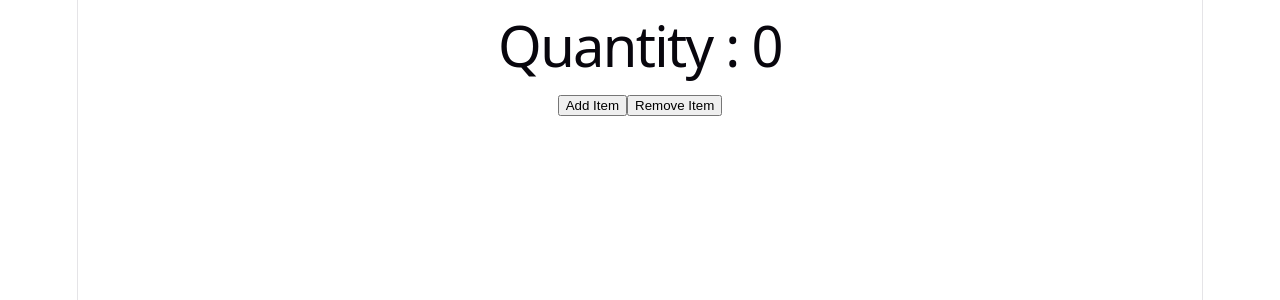
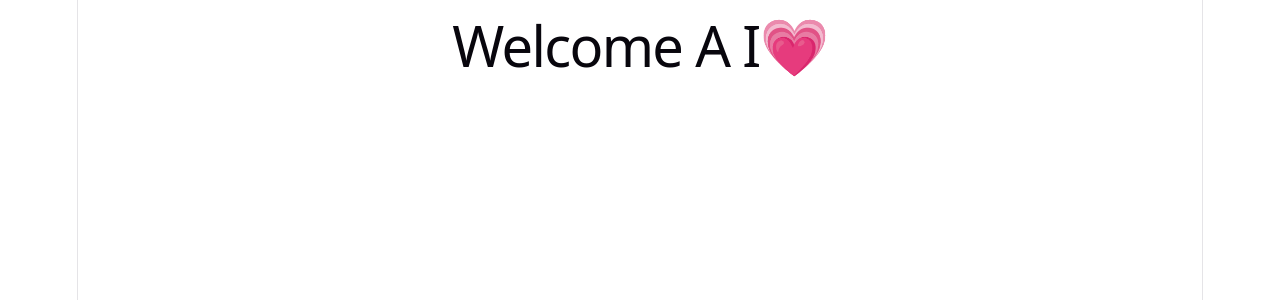
Before and after one commit to ishaagarwal18/FSD, a React app: page / in a window 1280 px wide. Shown: the top 300 px of the page. Built offline with nearby package versions, Linux system fonts and the light colour scheme; the HTML template or start-up script is replaced by a standard one.

Commit message:
useContext code1 PC1,C1,C2

```diff
--- /dev/null
+++ b/src/C1.jsx
@@ -0,0 +1,8 @@
+import C2 from "./C2";
+function C1() {
+    return (
+        <C2/>
+    );
+}
+
+export default C1;
--- /dev/null
+++ b/src/C2.jsx
@@ -0,0 +1,12 @@
+import {Fname,Lname} from "./PC1";
+import { useContext, useState } from "react";
+function C2(){
+    const fn=useContext(Fname);
+    const ln=useContext(Lname);
+    return (
+        <>
+            <h1>Welcome {fn} {ln}</h1>
+        </>
+    )
+}
+export default C2;
--- /dev/null
+++ b/src/PC1.jsx
@@ -0,0 +1,23 @@
+//write a react js program to perform the following task
+// create 1 main file named PC.jsx and other 2 component files C1.jsx and C2.jsx
+// pass fname and lname from PC.jsx to C2.jsx file and display welcome fname lname in browser
+
+import { createContext } from "react";
+
+import C1 from "./C1";
+const Fname=createContext();
+const Lname=createContext();
+
+function PC(){
+    return (
+        <>
+            <Fname.Provider value="A">
+                <Lname.Provider value="I💗">
+                    <C1 />
+                </Lname.Provider>
+            </Fname.Provider>
+        </>
+    )
+}
+export default PC;
+export {Fname,Lname};
--- a/src/main.jsx
+++ b/src/main.jsx
@@ -25,7 +25,8 @@ import './index.css'
 // import Practice from './practice.jsx'
 // import UR1 from './UR1'
 // import UR2 from './UR2'
-import UR3 from './UR3'
+// import UR3 from './UR3'
+import PC1 from './PC1.jsx'
 
 createRoot(document.getElementById('root')).render(
   <StrictMode>
@@ -39,7 +40,8 @@ createRoot(document.getElementById('root')).render(
     {/* <Practice/> */}
     {/* <UR1 /> */}
     {/* <UR2 /> */}
-    <UR3 />
+    {/* <UR3 /> */}
+    <PC1 />
 
   </StrictMode>,
 )
```
